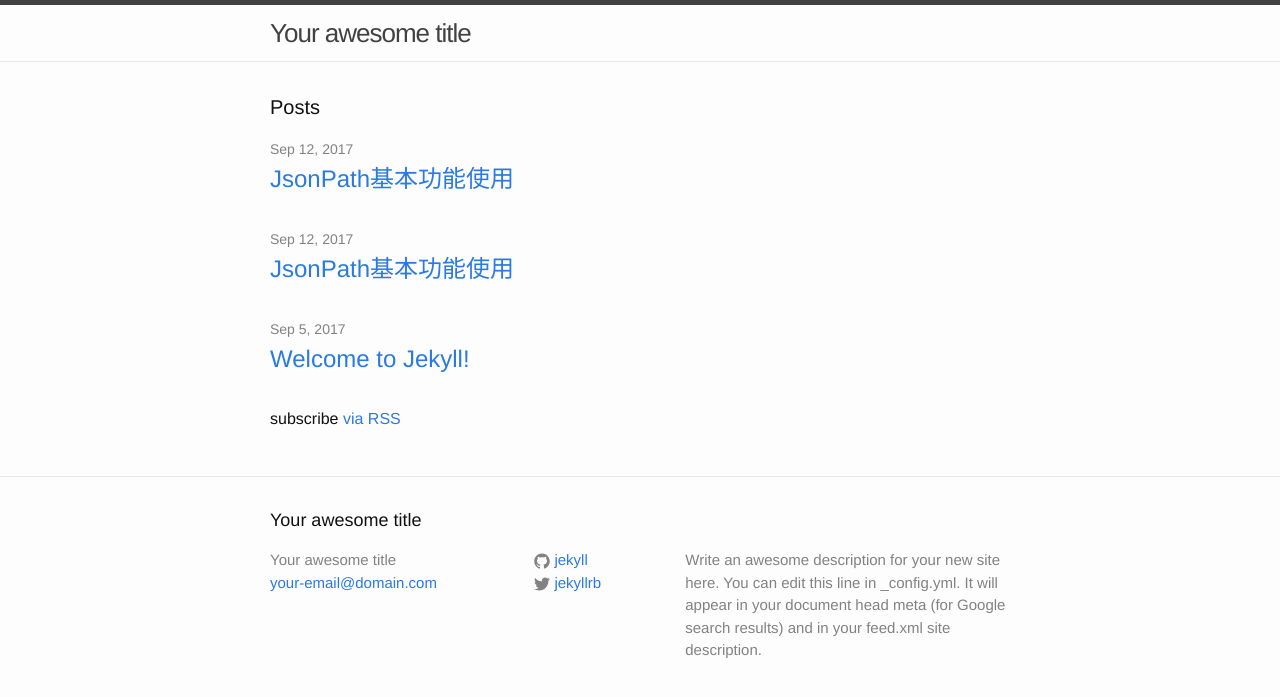
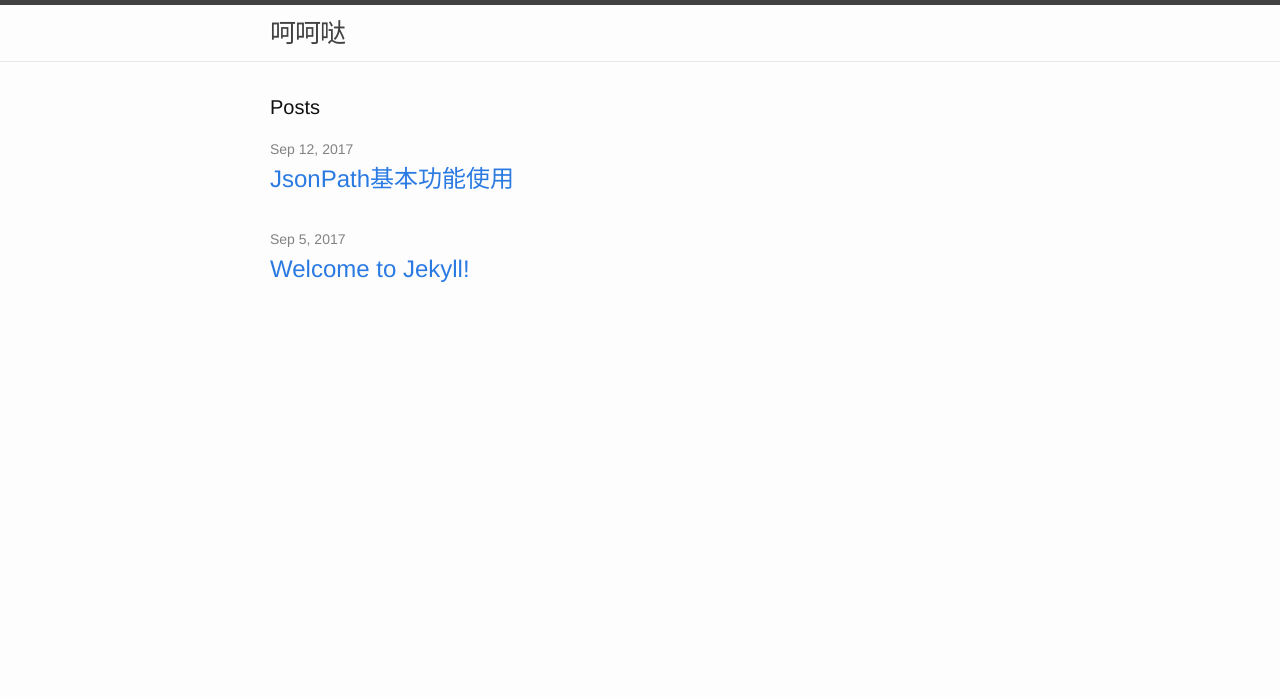
Before and after one commit to xiaoruzhu91/xiaoruzhu91.github.io, a Jekyll site: the page built from index.html, in a window 1280 px wide. Shown: the top 697 px of the page. Built offline with Jekyll 4.4.1, drawn with Linux system fonts in a browser that asks for light colours; some of the changed lines change nothing that is shown.

Commit message:
Root Cause: Update Verb: Note: JIRA-REF:

````diff
--- a/_config.yml
+++ b/_config.yml
@@ -6,16 +6,12 @@
 # 'jekyll serve'. If you change this file, please restart the server process.
 
 # Site settings
-title: Your awesome title
-email: your-email@domain.com
+title: 呵呵哒
 description: > # this means to ignore newlines until "baseurl:"
-  Write an awesome description for your new site here. You can edit this
-  line in _config.yml. It will appear in your document head meta (for
-  Google search results) and in your feed.xml site description.
+  一鼓作气，再而衰，三而竭。。。。。。
 baseurl: "" # the subpath of your site, e.g. /blog
-url: "http://yourdomain.com" # the base hostname & protocol for your site
-twitter_username: jekyllrb
-github_username:  jekyll
+url: "http://www.evelynzhu.com" # the base hostname & protocol for your site
+github_username:  xiaoruzhu91
 
 # Build settings
 markdown: kramdown
--- a/_layouts/default.html
+++ b/_layouts/default.html
@@ -13,8 +13,6 @@
       </div>
     </div>
 
-    {% include footer.html %}
-
   </body>
 
 </html>
--- a/_posts/2017-09-12-jsonpath_note.markdown
+++ /dev/null
@@ -1,93 +0,0 @@
----
-layout: post
-title:  "JsonPath基本功能使用"
-date:   2017-09-12 15:03:25
-categories: original
----
-
-JsonPath 提供了强大的 json 解析功能。
-
-项目文档中提供了 jsonpath 对 json 的基本解析功能。详情参考 https://github.com/json-path/JsonPath。
-
-测试 demo 数据
-``` json
-{
-    "store": {
-        "book": [
-            {
-                "category": "reference",
-                "author": "Nigel Rees",
-                "title": "Sayings of the Century",
-                "price": 8.95
-            },
-            {
-                "category": "fiction",
-                "author": "Evelyn Waugh",
-                "title": "Sword of Honour",
-                "price": 12.99
-            },
-            {
-                "category": "fiction",
-                "author": "Herman Melville",
-                "title": "Moby Dick",
-                "isbn": "0-553-21311-3",
-                "price": 8.99
-            },
-            {
-                "category": "fiction",
-                "author": "J. R. R. Tolkien",
-                "title": "The Lord of the Rings",
-                "isbn": "0-395-19395-8",
-                "price": 22.99
-            }
-        ],
-        "bicycle": {
-            "color": "red",
-            "price": 19.95
-        }
-    },
-    "expensive": 10
-}
-```
-
-配置Option.AS_PATH_LIST参数，返回 匹配jsonpath的所有 json 节点。
-
-``` java
-Configuration conf = Configuration.builder().options(Option.AS_PATH_LIST).build();
-List<String> pathList = JsonPath.using(conf).parse(jsonStr).read("$..title");
-
-```
-配置 MappingProvider，返回特定 PoJo 类型
-
-``` java
-Configuration configuration = Configuration.builder().jsonProvider(new GsonJsonProvider()).mappingProvider(new GsonMappingProvider()).build();
-        List<String> titles = JsonPath.using(configuration).parse(jsonStr).read("$.store.book[*].title", new TypeRef<List<String>>(){});
-```
-
-配置Option.DEFAULT_PATH_LEAF_TO_NULL，找不到节点值时返回 null。避免抛出PathNotFoundException
-
-``` java
-Configuration configuration = Configuration.defaultConfiguration().addOptions(Option.DEFAULT_PATH_LEAF_TO_NULL);
-String author4 = JsonPath.using(configuration).parse(jsonStr).read("$.store.book[0].author1");
-```
-配置Option.ALWAYS_RETURN_LIST，返回list
-
-``` java
-        configuration = Configuration.defaultConfiguration().addOptions(Option.ALWAYS_RETURN_LIST);
-        List<String> author0List = JsonPath.using(configuration).parse(jsonStr).read("$.store.book[0].author");
-```
-
-通过JsonPath新增和修改节点值。
-set(jsonPath,value)方法用于修改 jsonpath 的 value 值。
-put(jsonPath, key, value)方法在 jsonpath层次新增一个节点key，值为 value。
-add(jsonPath, object)方法用于Array 类型的 jsonpath 新增一个item。object 为 item 的完整 jsonObject。
-
-``` java
- Object json = new JsonParser().parse(jsonStr).getAsJsonObject();
-        Configuration configuration =
-                Configuration.builder().jsonProvider(new GsonJsonProvider()).mappingProvider(new GsonMappingProvider()).build();
-        DocumentContext context = JsonPath.using(configuration).parse(json);
-        context.set(JsonPath.compile("$.store.book[0].title"), "test_title");
-        context.put(JsonPath.compile("$.store.bicycle"), "newNode", "newNode_value");
-        context.add(JsonPath.compile("$.store.book"), new JsonParser().parse("{\"category\":\"test1\",\"title\":\"test_title_1\"}").getAsJsonObject());
-```
--- a/index.html
+++ b/index.html
@@ -18,6 +18,4 @@ layout: default
     {% endfor %}
   </ul>
 
-  <p class="rss-subscribe">subscribe <a href="{{ "/feed.xml" | prepend: site.baseurl }}">via RSS</a></p>
-
 </div>
````
